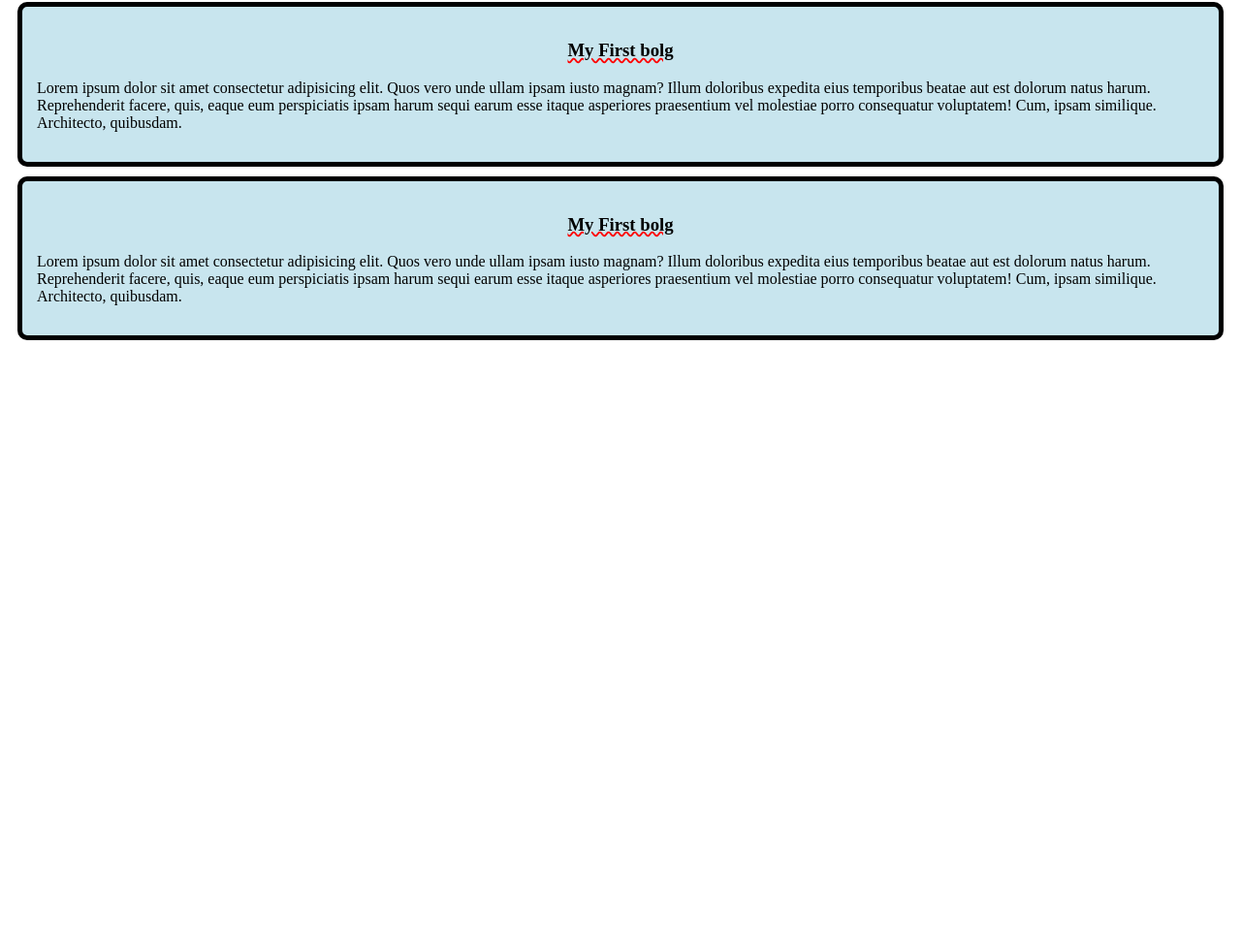
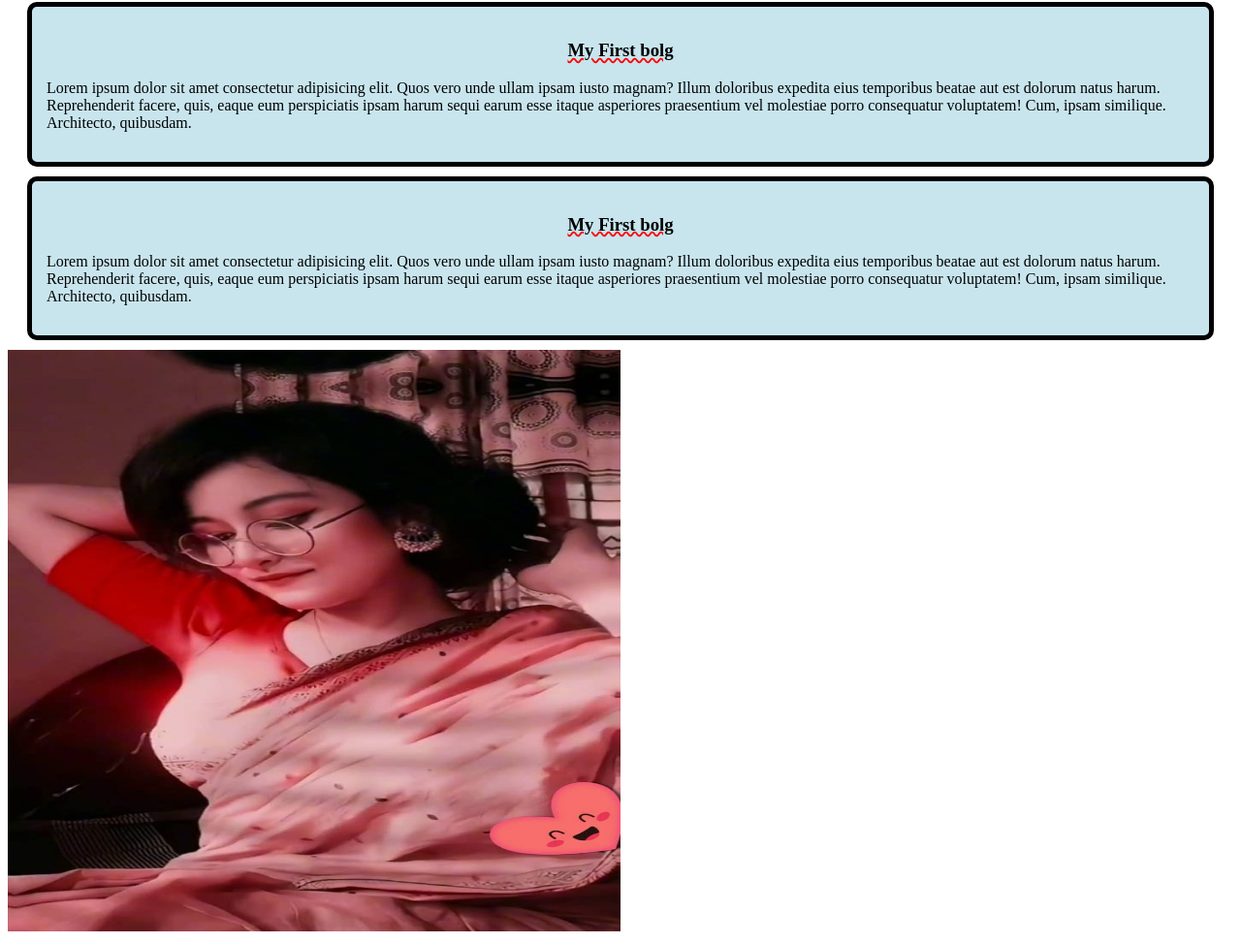
Before and after one commit to kawser2917/practicing_repo, a plain HTML site: page index.html in a window 1280 px wide. Shown: the part 187-1160 px from the top of the page at 97% size. Before the commit the page ends 800 px from the top, so only its background shows below. Drawn offline with Linux system fonts and the light colour scheme.

Commit message:
image-added

```diff
--- a/index.html
+++ b/index.html
@@ -22,5 +22,6 @@
         <p>Lorem ipsum dolor sit amet consectetur adipisicing elit. Quos vero unde ullam ipsam iusto magnam? Illum doloribus expedita eius temporibus beatae aut est dolorum natus harum. Reprehenderit facere, quis, eaque eum perspiciatis ipsam harum sequi earum esse itaque asperiores praesentium vel molestiae porro consequatur voluptatem! Cum, ipsam similique. Architecto, quibusdam.
         </p>
     </div>
+    <img src="unknown.jpg" alt="" width="50%" height="600px">
 </body>
 </html>
--- a/style.css
+++ b/style.css
@@ -1,6 +1,6 @@
 .blog{
     border: 5px solid black;
-    margin: 10px;
+    margin: 10px 20px;
     border-radius: 10px;
     padding: 15px;
     background-color: rgba(173, 216, 230, 0.671);
```
Also changed, not shown: unknown.jpg (added).
